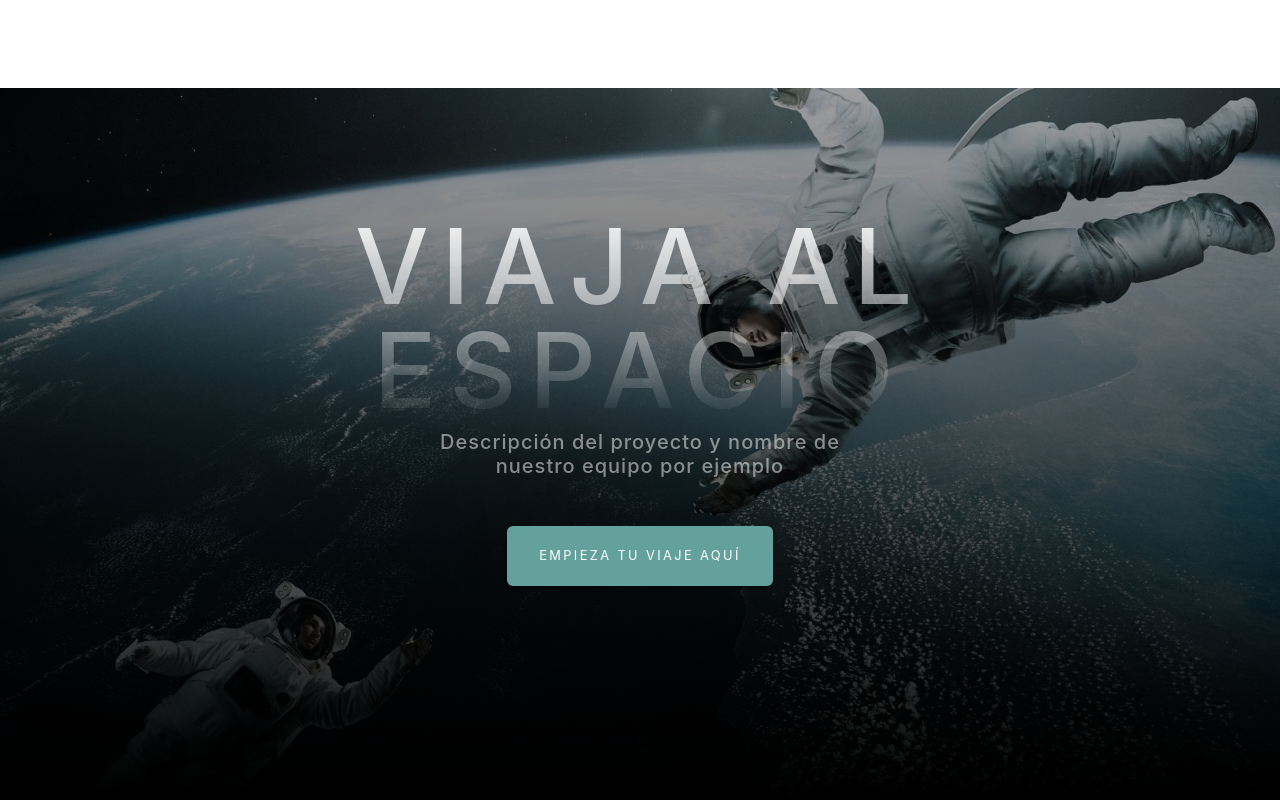
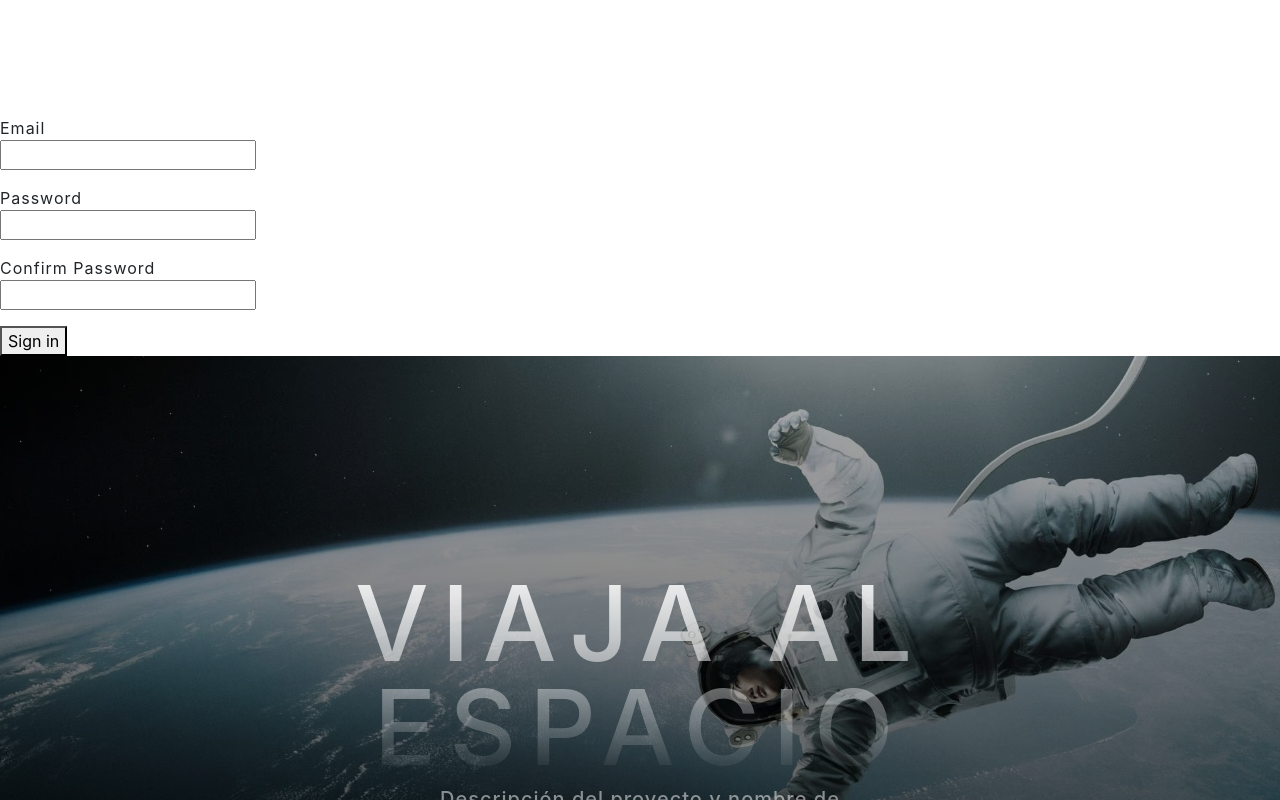
Before and after one commit to Spaice-Jump/FrontEnd, a React (Create React App) app: page /signup in a window 1280 px wide. Shown: the top 800 px of the page. Built offline with nearby package versions, Linux system fonts and the light colour scheme.

Commit message:
install react router

```diff
--- a/package.json
+++ b/package.json
@@ -14,6 +14,7 @@
     "bootstrap": "^5.2.3",
     "react": "^18.2.0",
     "react-dom": "^18.2.0",
+    "react-router-dom": "^6.14.2",
     "react-scripts": "5.0.1",
     "web-vitals": "^2.1.4"
   },
--- a/src/App.js
+++ b/src/App.js
@@ -9,6 +9,8 @@
 import Footer from './layout/Footer.js';
 import setupNavbar from './layout/scripts.js';
 import './css/styles.css';
+import NewUserPage from './layout/auth/CreateUser/NewUserPage.jsx';
+import { Route, Routes } from 'react-router-dom';
 
 function App() {
   useEffect(() => {
@@ -18,6 +20,10 @@
   return (
     <div>
       <Header />
+      <Routes>
+        <Route path="/signup" element={ <NewUserPage />} />
+
+      </Routes>
       <TravelSection />
       <ExperienceSection />
       <ProjectsSection />
--- a/src/index.js
+++ b/src/index.js
@@ -3,11 +3,14 @@
 import './css/index.css';
 import App from './App';
 import reportWebVitals from './layout/reportWebVitals';
+import { BrowserRouter } from 'react-router-dom';
 
 const root = ReactDOM.createRoot(document.getElementById('root'));
 root.render(
   <React.StrictMode>
-    <App />
+    <BrowserRouter>
+      <App />
+    </BrowserRouter>
   </React.StrictMode>
 );
 
--- a/src/layout/Header.js
+++ b/src/layout/Header.js
@@ -1,4 +1,5 @@
 import React from 'react';
+import { NavLink } from 'react-router-dom';
 
 function Header() {
   return (
@@ -55,6 +56,15 @@
                   Contacto o algo similar
                 </a>
               </li>
+
+              <li class="nav-item">
+                <NavLink
+                  to="/sigup"
+                  className="nav-link"
+                >
+                  New Space User
+                </NavLink>
+              </li>
             </ul>
           </div>
         </div>
--- /dev/null
+++ b/src/layout/auth/CreateUser/NewUserPage.jsx
@@ -0,0 +1,60 @@
+function NewUserPage() {
+  return (
+    <section>
+      <h2>New Space Traveler</h2>
+      <form>
+      <p>
+          <label>
+            Name User
+            <br />
+            <input
+              type="email"
+              name="email"
+              id="email"
+              required
+            />
+          </label>
+        </p>
+        <p>
+          <label>
+            Email
+            <br />
+            <input
+              type="email"
+              name="email"
+              id="email"
+              required
+            />
+          </label>
+        </p>
+        <p>
+          <label>
+            Password
+            <br />
+            <input
+              type="password"
+              name="password"
+              id="password"
+              required
+            />
+          </label>
+        </p>
+        <p>
+          <label>
+            Confirm Password
+            <br />
+            <input
+              type="password"
+              name="passwordConfirm"
+              id="passwordConfirm"
+              required
+            />
+          </label>
+        </p>
+        <button type="submit">Sign in</button>
+      </form>
+    </section>
+  );
+}
+
+export default NewUserPage;
```
Also changed, not shown: 2 other files (tests, documents, lock files or other folders).
